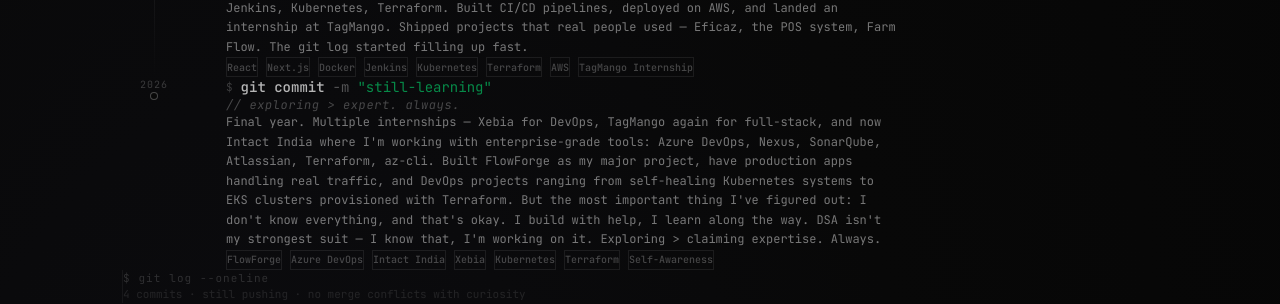
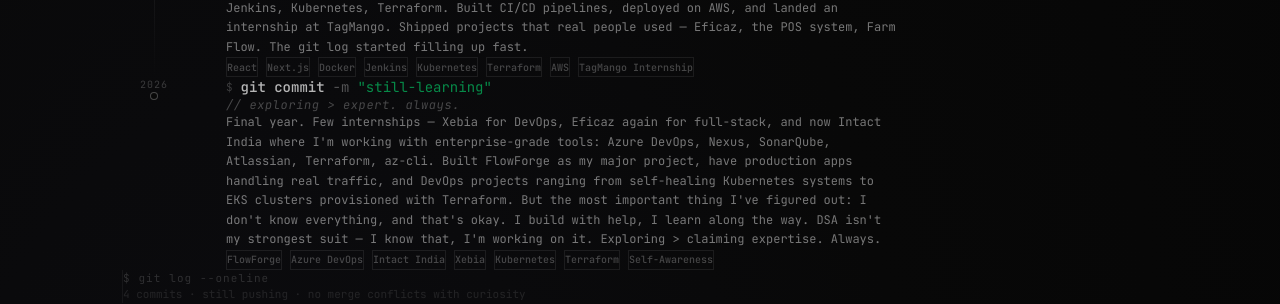
Before and after one commit to areysid/arey-sid, a Next.js app: page / in a window 1280 px wide. Shown: the part 1348-1652 px from the top of the page. Built offline with nearby package versions, Linux system fonts and the light colour scheme.

Commit message:
changed storydata.ts

```diff
--- a/components/story/storyData.ts
+++ b/components/story/storyData.ts
@@ -31,7 +31,7 @@
     year: "2026",
     commit: "still-learning",
     message: "exploring > expert. always.",
-    body: "Final year. Multiple internships — Xebia for DevOps, TagMango again for full-stack, and now Intact India where I'm working with enterprise-grade tools: Azure DevOps, Nexus, SonarQube, Atlassian, Terraform, az-cli. Built FlowForge as my major project, have production apps handling real traffic, and DevOps projects ranging from self-healing Kubernetes systems to EKS clusters provisioned with Terraform. But the most important thing I've figured out: I don't know everything, and that's okay. I build with help, I learn along the way. DSA isn't my strongest suit — I know that, I'm working on it. Exploring > claiming expertise. Always.",
+    body: "Final year. Few internships — Xebia for DevOps, Eficaz again for full-stack, and now Intact India where I'm working with enterprise-grade tools: Azure DevOps, Nexus, SonarQube, Atlassian, Terraform, az-cli. Built FlowForge as my major project, have production apps handling real traffic, and DevOps projects ranging from self-healing Kubernetes systems to EKS clusters provisioned with Terraform. But the most important thing I've figured out: I don't know everything, and that's okay. I build with help, I learn along the way. DSA isn't my strongest suit — I know that, I'm working on it. Exploring > claiming expertise. Always.",
     tags: ["FlowForge", "Azure DevOps", "Intact India", "Xebia", "Kubernetes", "Terraform", "Self-Awareness"],
     project: null,
   },
```
